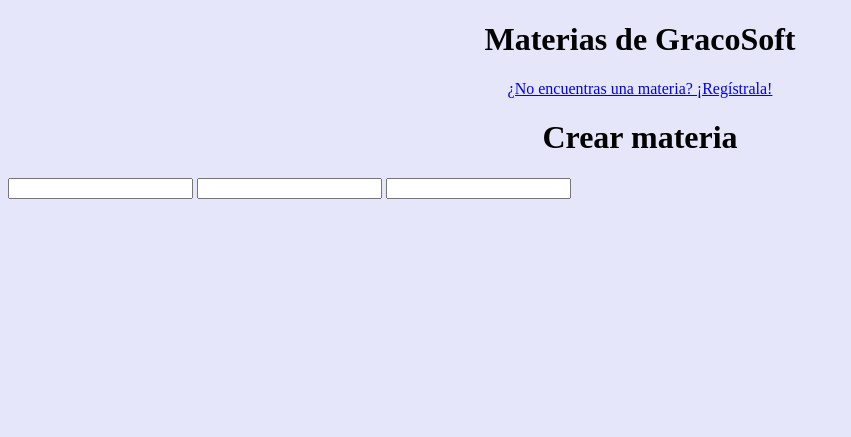
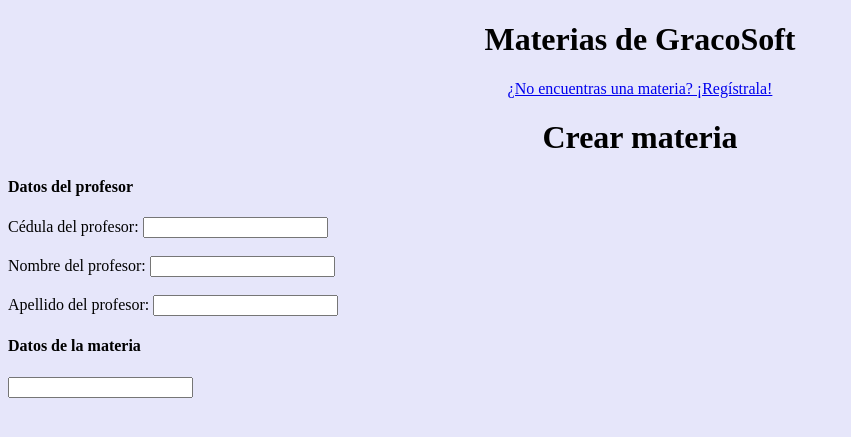
Before and after one commit to Luna-Hazuki2006/mongo_py, a Flask app: page /crear in a window 1280 px wide. Shown: the top 437 px of the page, without its empty margins (0-851 px from the left). Run offline with Flask 3, Linux system fonts and the light colour scheme.

Commit message:
con mas cosas

```diff
--- a/templates/crear/index.html
+++ b/templates/crear/index.html
@@ -4,12 +4,20 @@
 <h1>{% block title %}Crear materia{% endblock %}</h1>
 <form method="post">
     <div>
+        <h4>Datos del profesor</h4>
+        <label for="">Cédula del profesor: </label>
+        <input type="text" name="" id=""><br><br>
+        <label for="">Nombre del profesor: </label>
+        <input type="text" name="" id=""><br><br>
+        <label for="">Apellido del profesor: </label>
+        <input type="text" name="" id="">
+    </div>
+    <div>
+        <h4>Datos de la materia</h4>
         <label for=""></label>
         <input type="text" name="" id="">
         <label for=""></label>
-        <input type="text" name="" id="">
-        <label for=""></label>
-        <input type="text" name="" id="">
+
     </div>
 </form>
 
```
Also changed, not shown: templates/eliminar/index.html (added).
